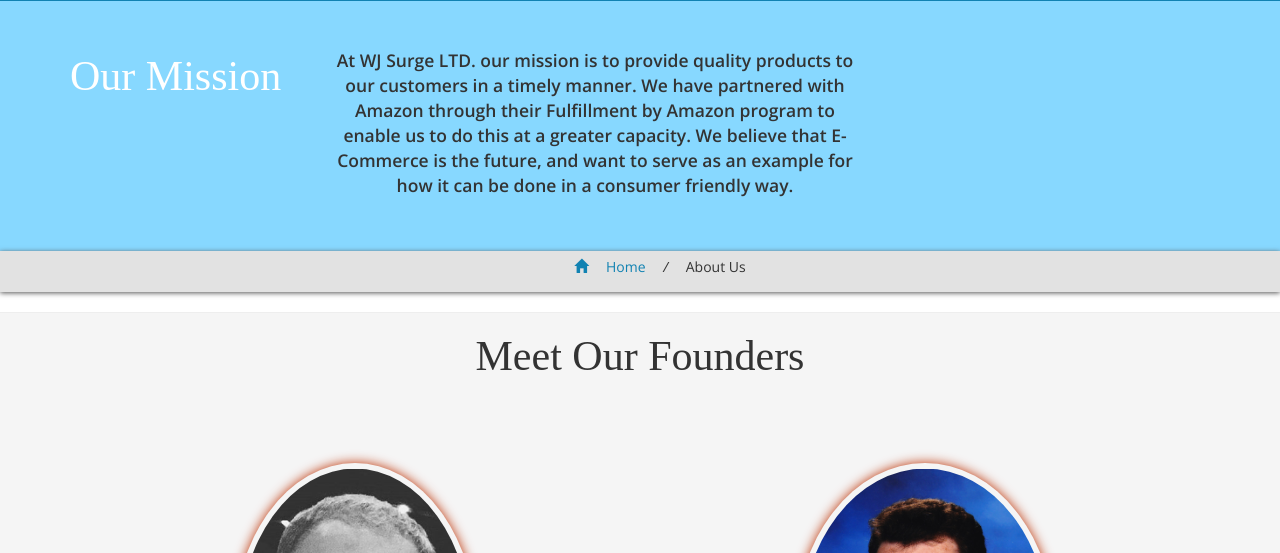
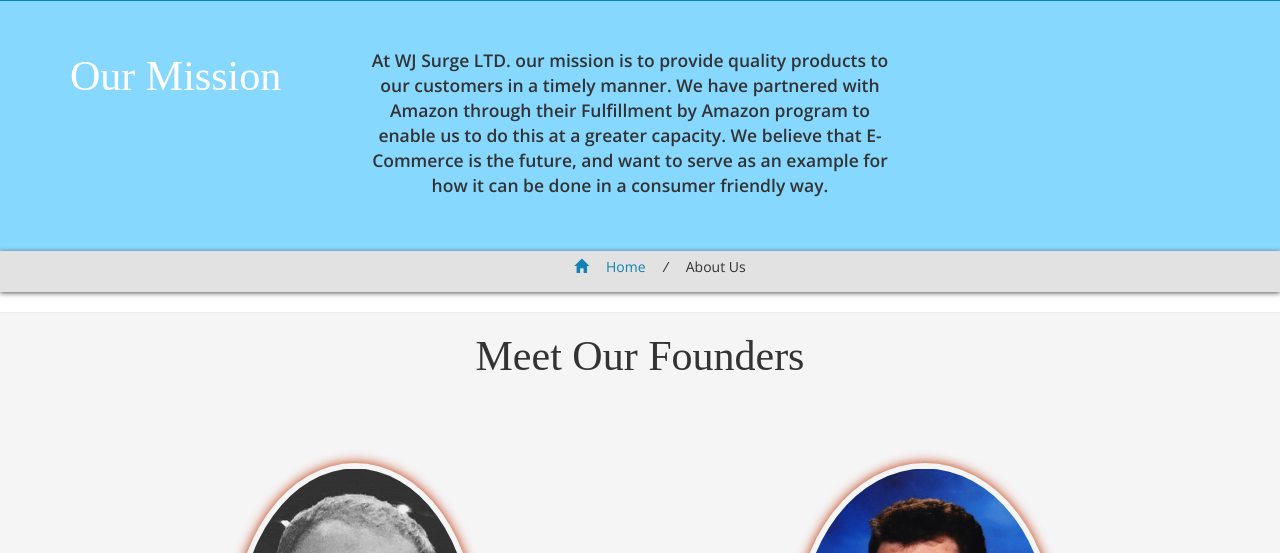
Before and after one commit to LaGamma/wj-surge, a plain HTML site: page index.html in a window 1280 px wide. Both pictures are taken after a click on the link "ABOUT US". Shown: the part 247-800 px from the top of the page. Drawn offline with nearby package versions, Linux system fonts and the light colour scheme; a web font is replaced by a local one.

Commit message:
Update style.css

```diff
--- a/css/style.css
+++ b/css/style.css
@@ -115,7 +115,7 @@ a {
     position:relative;
     color: #fff;
     font-size: 3em;
-    font-weight:200;
+    font-weight:500;
     padding: 1em 0 0;
     text-align: left;
 }
@@ -123,7 +123,7 @@ a {
     position:relative;
     font-weight: 600;
 
-    margin-left:15em;
+    margin-left:17em;
     margin-right:auto;
     margin-top:-4.5em;
     max-width: 30em;
```
